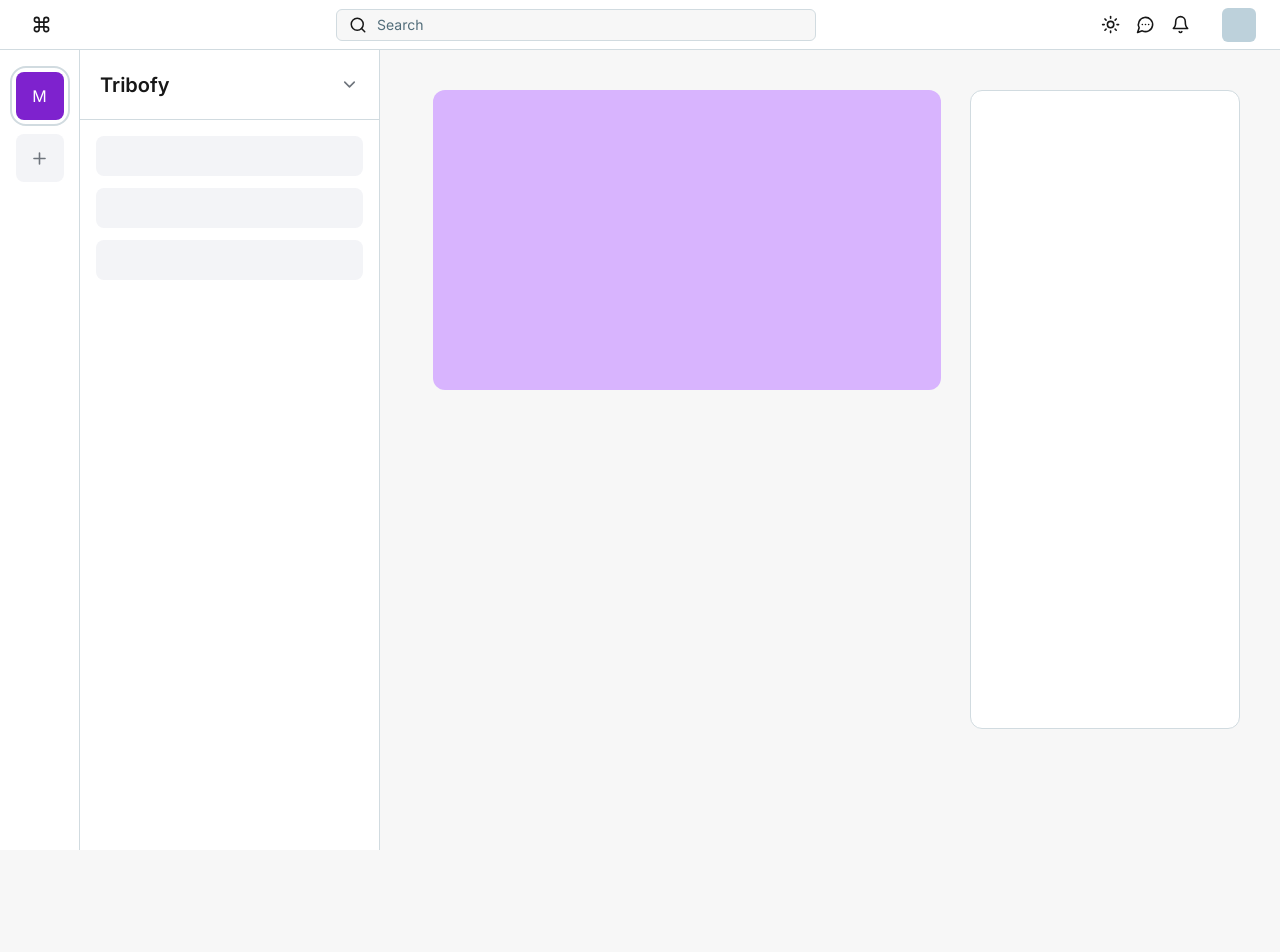
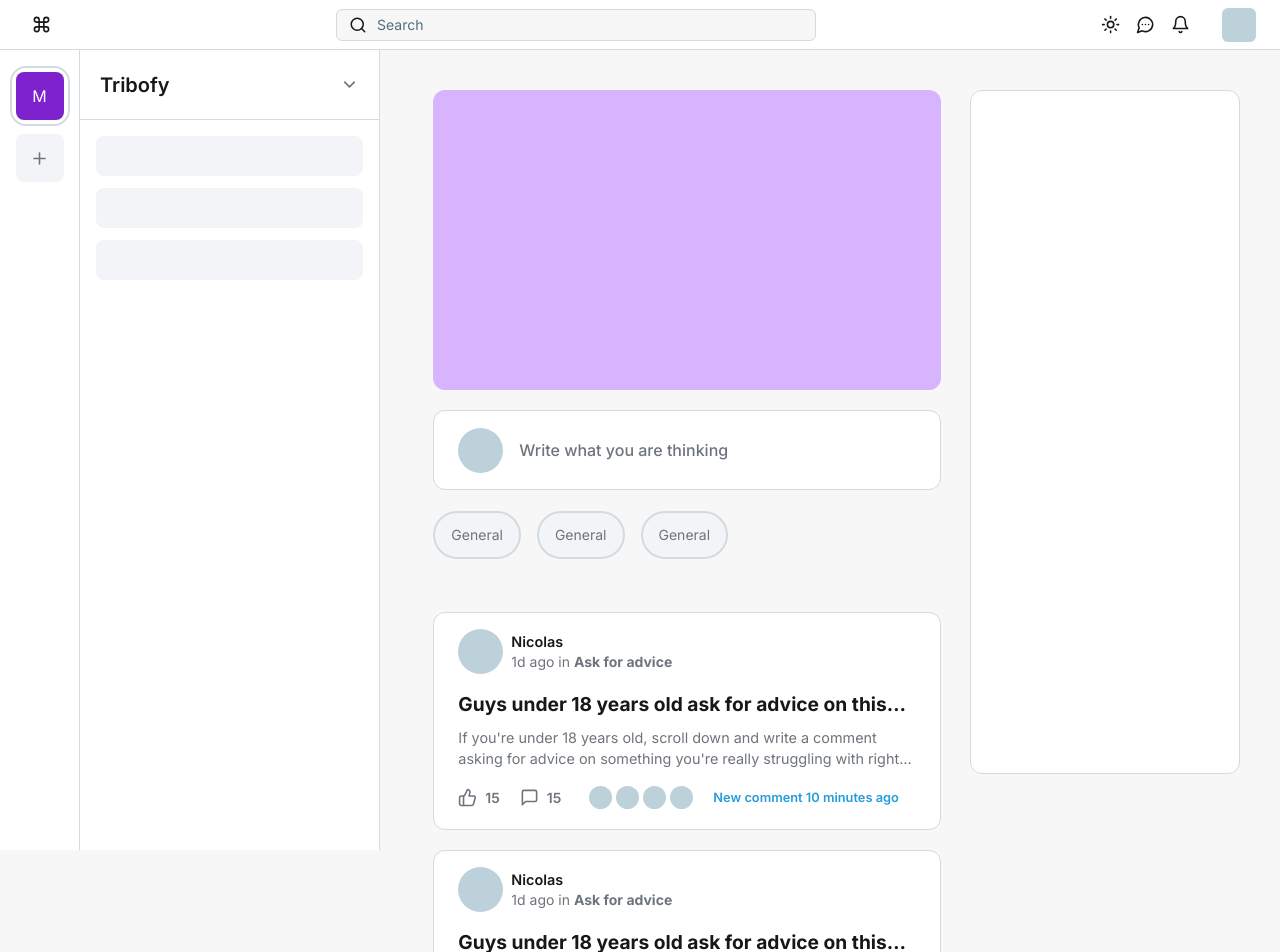
Before and after one commit to miceflicts/Tribofy, a Next.js app: page /pages/community in a window 1280 px wide. Shown: the top 952 px of the page. Before the commit the page ends 800 px from the top, so only its background shows below. Built offline with nearby package versions, Linux system fonts and the light colour scheme.

Commit message:
Feat: Basic main community section structure

```diff
--- /dev/null
+++ b/src/app/components/community/main-section/banner/index.jsx
@@ -0,0 +1,9 @@
+import React from "react";
+
+export default function MainSectionBanner(props) {
+  return (
+    <>
+      <div className="h-[300px] w-[95%] rounded-xl bg-purple-300"></div>
+    </>
+  );
+}
--- /dev/null
+++ b/src/app/components/community/main-section/filter/index.jsx
@@ -0,0 +1,11 @@
+import React from "react";
+
+export default function Filter({ text }) {
+  return (
+    <>
+      <div className="flex cursor-pointer items-center justify-center rounded-3xl border-[2px] border-border bg-highlight px-4 py-3 hover:bg-accent/40 dark:hover:bg-accent/10">
+        <h4 className="text-sm text-highlighted-text">{text}</h4>
+      </div>
+    </>
+  );
+}
--- /dev/null
+++ b/src/app/components/community/post/index.css
@@ -0,0 +1,17 @@
+h4 {
+  display: -webkit-box;
+  -webkit-line-clamp: 2; /* Limita a 2 linhas */
+  -webkit-box-orient: vertical;
+  overflow: hidden;
+  text-overflow: clip; /* Remove as reticências */
+  word-break: break-word; /* Garante que a palavra não será cortada no meio */
+}
+
+.breakOneLine {
+  display: -webkit-box;
+  -webkit-line-clamp: 1; /* Limita a 2 linhas */
+  -webkit-box-orient: vertical;
+  overflow: hidden;
+  text-overflow: clip; /* Remove as reticências */
+  word-break: break-word; /* Garante que a palavra não será cortada no meio */
+}
--- /dev/null
+++ b/src/app/components/community/post/index.jsx
@@ -0,0 +1,69 @@
+import React from "react";
+import "./index.css";
+
+import { ThumbsUp, MessageSquare } from "lucide-react";
+
+export default function Post(props) {
+  return (
+    <>
+      <div className="flex min-h-fit w-[95%] flex-col gap-4 rounded-xl border border-border bg-emphasis px-6 py-4">
+        <div className="flex items-center gap-2">
+          <div className="h-[45px] w-[45px] rounded-full bg-accent"></div>
+
+          <div className="flex flex-col">
+            <h4 className="text-[0.9rem] font-semibold">Nicolas</h4>
+            <span className="text-sm text-highlighted-text">
+              1d ago in <strong>Ask for advice</strong>
+            </span>
+          </div>
+        </div>
+
+        <div className="flex h-fit w-full flex-col gap-2">
+          <h3 className="breakOneLine text-[1.2rem] font-bold">
+            Guys under 18 years old ask for advice on this post. Guys over 18
+            years old, sdsdsad dsadasd dasdsa aaaa sadsad
+          </h3>
+          <h4 className="text-[0.9rem] text-highlighted-text">
+            If you're under 18 years old, scroll down and write a comment asking
+            for advice on something you're really struggling with right now. If
+            you're OVER 18 years old, scroll down and reply to some of the dsad
+            asdas das dasd as dasdas
+          </h4>
+        </div>
+
+        <div className="mb-1 flex h-fit w-full items-center gap-5">
+          <div className="flex items-center gap-2">
+            <ThumbsUp
+              size={19}
+              className="cursor-pointer text-highlighted-text"
+            ></ThumbsUp>
+            <span className="text-sm font-semibold text-highlighted-text">
+              15
+            </span>
+          </div>
+
+          <div className="flex items-center gap-2">
+            <MessageSquare
+              size={19}
+              className="cursor-pointer text-highlighted-text"
+            ></MessageSquare>
+            <span className="text-sm font-semibold text-highlighted-text">
+              15
+            </span>
+          </div>
+
+          <div className="ml-2 flex items-center gap-1">
+            <div className="h-[23px] w-[23px] rounded-full bg-accent"></div>
+            <div className="h-[23px] w-[23px] rounded-full bg-accent"></div>
+            <div className="h-[23px] w-[23px] rounded-full bg-accent"></div>
+            <div className="h-[23px] w-[23px] rounded-full bg-accent"></div>
+          </div>
+
+          <span className="text-center text-[0.8rem] font-semibold text-primary">
+            New comment 10 minutes ago
+          </span>
+        </div>
+      </div>
+    </>
+  );
+}
--- /dev/null
+++ b/src/app/components/community/write-post/index.jsx
@@ -0,0 +1,14 @@
+import React from "react";
+
+export default function WritePost(props) {
+  return (
+    <>
+      <div className="flex h-[80px] w-[95%] cursor-pointer items-center justify-start gap-4 rounded-xl border border-border bg-emphasis px-6">
+        <div className="h-[45px] w-[45px] rounded-full bg-accent"></div>
+        <h3 className="font-medium text-highlighted-text">
+          Write what you are thinking
+        </h3>
+      </div>
+    </>
+  );
+}
--- a/src/app/layouts/community/header/index.jsx
+++ b/src/app/layouts/community/header/index.jsx
@@ -8,8 +8,8 @@ import ThemeToggleButton from "@/app/components/general/theme-toggle-button";
 export default function CommunityHeader({ toggleSidebar }) {
   return (
     /* Community page header */
-    <header className="z-10 flex min-h-[50px] w-full max-[1024px]:min-h-[64px]">
-      <div className="flex h-full w-full items-center justify-between border-b border-border bg-emphasis pl-6 pr-6">
+    <header className="fixed z-10 flex w-full">
+      <div className="flex h-full min-h-[50px] w-full items-center justify-between border-b border-border bg-emphasis pl-6 pr-6 max-[1024px]:min-h-[64px]">
         {/* Keyboard shortcuts / hamburger div */}
         <div className="flex h-[35px] w-[35px] cursor-pointer items-center justify-center rounded-lg hover:bg-secondary max-[1024px]:h-[45px] max-[1024px]:w-[45px]">
           <Command className="text-foreground max-[1024px]:hidden" size={19} />
--- a/src/app/layouts/community/main-frame/index.jsx
+++ b/src/app/layouts/community/main-frame/index.jsx
@@ -1,11 +1,24 @@
+import MainSectionBanner from "@/app/components/community/main-section/banner";
+import Filter from "@/app/components/community/main-section/filter";
+import Post from "@/app/components/community/post";
+import WritePost from "@/app/components/community/write-post";
 import React from "react";
 
 export default function MainFrame() {
   return (
     <>
       <div className="flex w-full justify-between gap-4">
-        <div className="flex h-fit w-full items-center justify-center">
-          <div className="h-[300px] w-[95%] rounded-xl bg-purple-300"></div>
+        <div className="flex h-fit w-full flex-col items-center justify-center gap-5">
+          <MainSectionBanner></MainSectionBanner>
+          <WritePost></WritePost>
+          <div className="mb-8 flex h-[50px] w-[95%] cursor-pointer items-center justify-start gap-4">
+            <Filter text={"General"}></Filter>
+            <Filter text={"General"}></Filter>
+            <Filter text={"General"}></Filter>
+          </div>
+          <Post></Post>
+          <Post></Post>
+          <Post></Post>
         </div>
 
         <div className="flex h-[90%] min-w-[270px] rounded-xl border border-border bg-emphasis max-[850px]:hidden"></div>
--- a/src/app/pages/community/page.jsx
+++ b/src/app/pages/community/page.jsx
@@ -36,7 +36,7 @@ export default function Community() {
           toggleSidebar={() => setSidebarToggled(!sidebarToggled)}
         ></CommunityHeader>
 
-        <div className="flex h-full w-full flex-row">
+        <div className="mt-[50px] flex h-full w-full flex-row max-[1024px]:mt-[64px]">
           <div
             className={`h-full w-fit ${isShowingAddCommunities ? "min-w-[380px]" : "min-w-[300px]"} ${width >= 1024 ? "flex" : sidebarToggled ? "flex" : "hidden"}`}
           >
```
